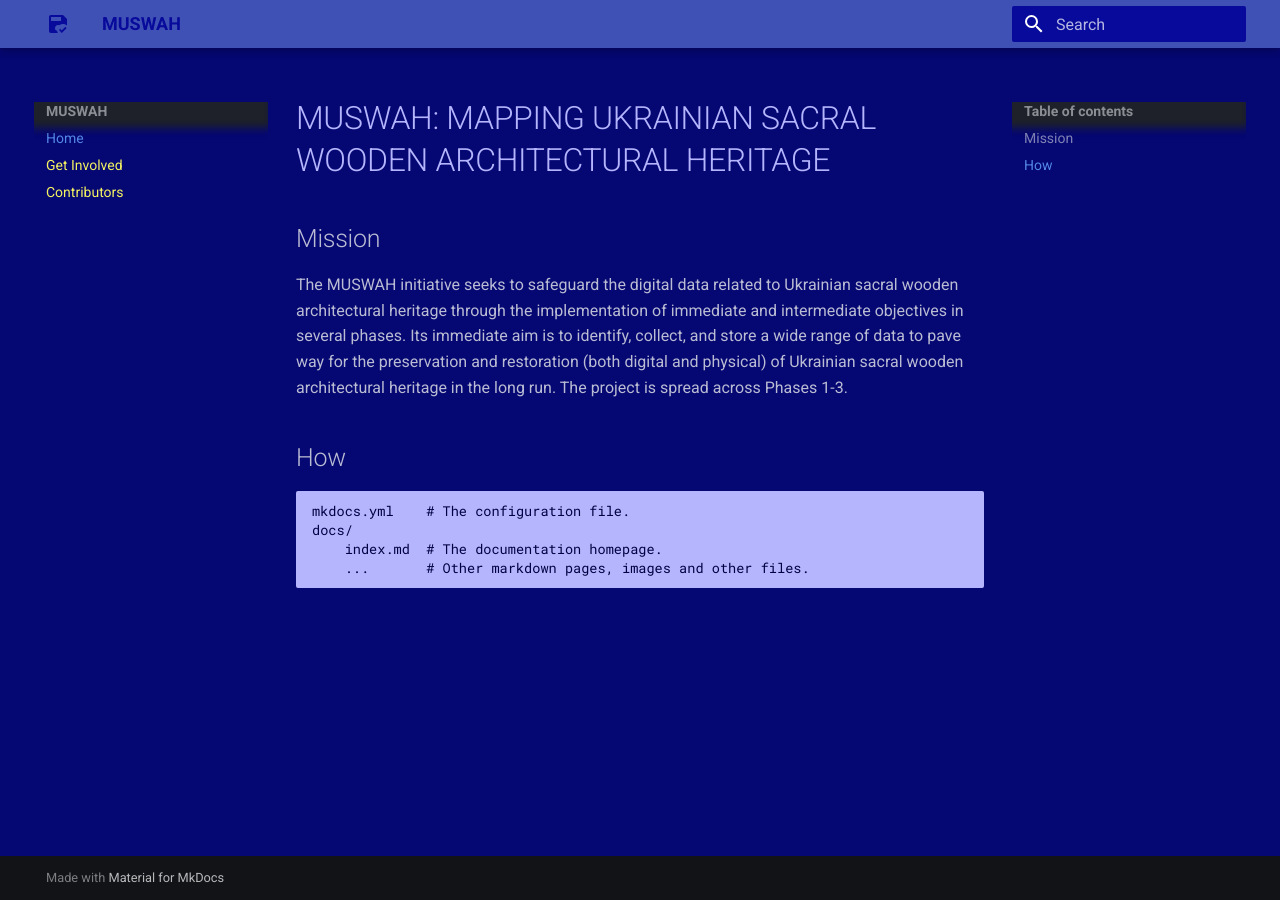
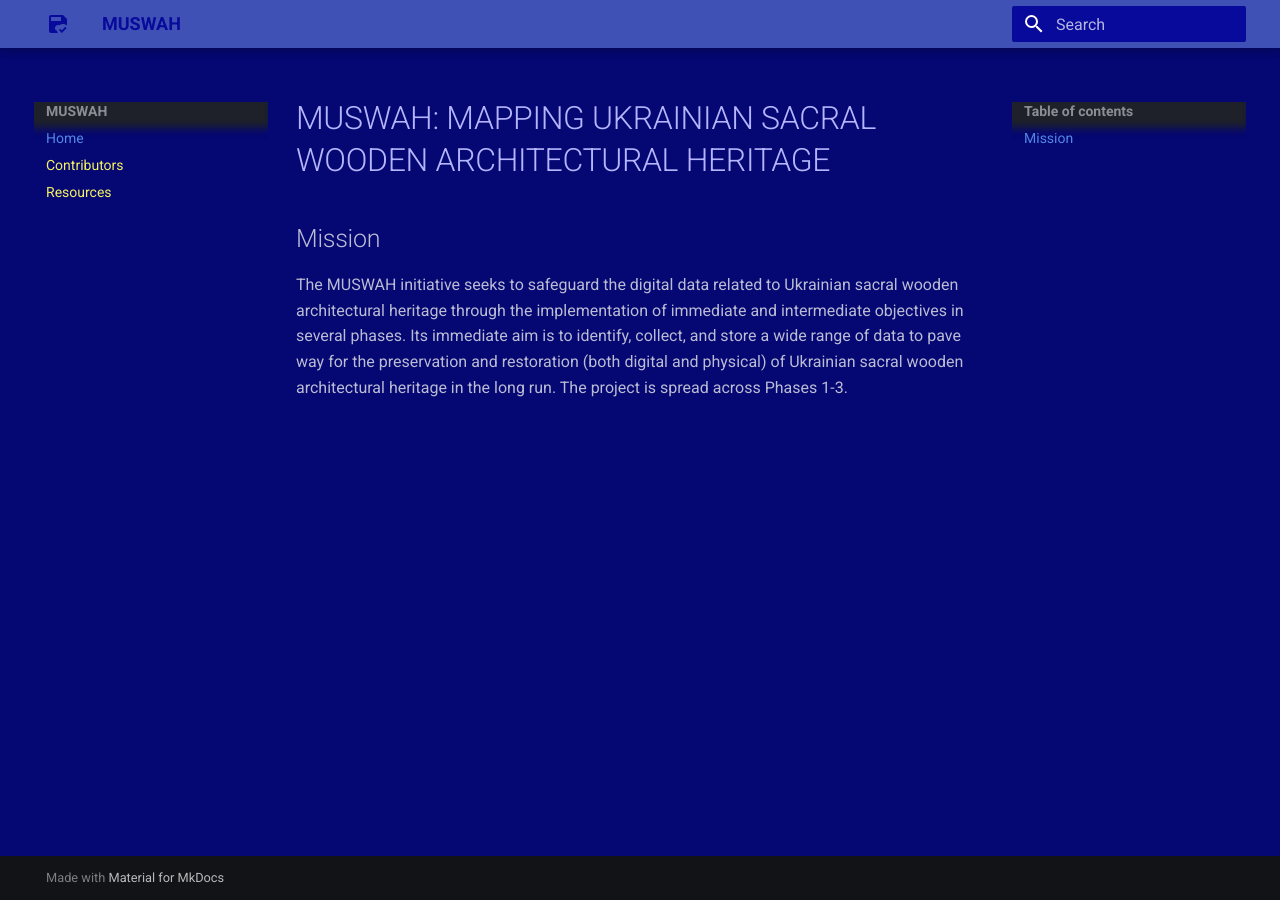
Before and after one commit to gabrielemucho/muswah-mkdocs, an MkDocs documentation site: the page built from docs/index.md, in a window 1280 px wide. Built offline with MkDocs 1.6.1 and Material for MkDocs 9.7.7, drawn with Linux system fonts in a browser that asks for light colours.

Commit message:
Added a partner and resources pages

```diff
--- a/docs/index.md
+++ b/docs/index.md
@@ -3,10 +3,3 @@
 ## Mission
 
 The MUSWAH initiative seeks to safeguard the digital data related to Ukrainian sacral wooden architectural heritage through the implementation of immediate and intermediate objectives in several phases. Its immediate aim is to identify, collect, and store a wide range of data to pave way for the preservation and restoration (both digital and physical) of Ukrainian sacral wooden architectural heritage in the long run. The project is spread across Phases 1-3.
-
-## How
-
-    mkdocs.yml    # The configuration file.
-    docs/
-        index.md  # The documentation homepage.
-        ...       # Other markdown pages, images and other files.
--- a/mkdocs.yml
+++ b/mkdocs.yml
@@ -7,7 +7,10 @@
     scheme: slate
 nav:
     - Home: index.md
-    - Get Involved: get-involved.md
     - Contributors: contributors.md
+    - Resources: resources.md
 extra_css:
   - stylesheets/extra.css
+markdown_extensions:
+  - attr_list
+  - md_in_html
```
Also changed, not shown: docs/contributors.md (+2 -0 lines), docs/get-involved.md (deleted, +0 -6 lines), docs/resources.md (added, +3 -0 lines), docs/img/logo4CH.png (added).
